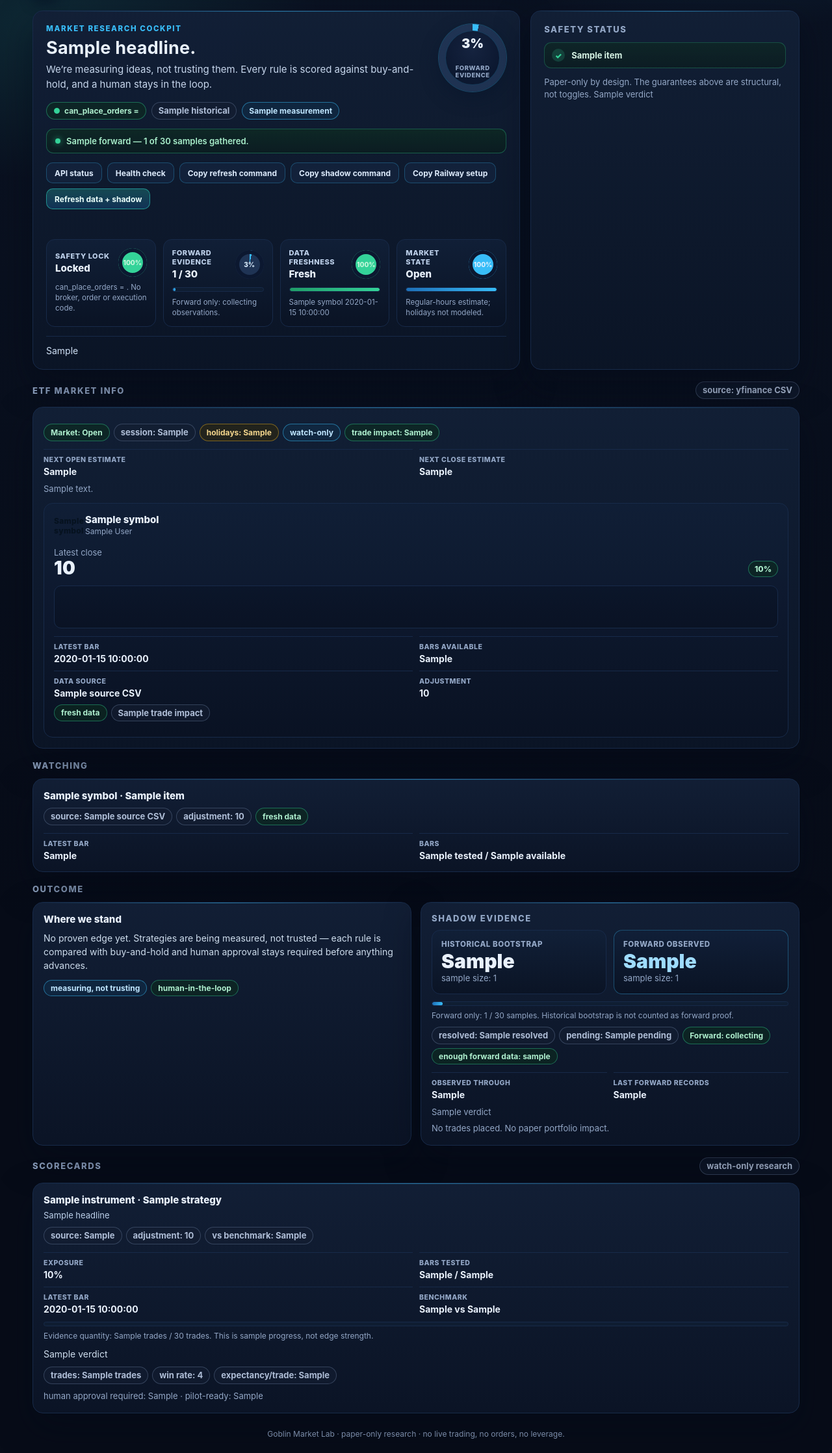
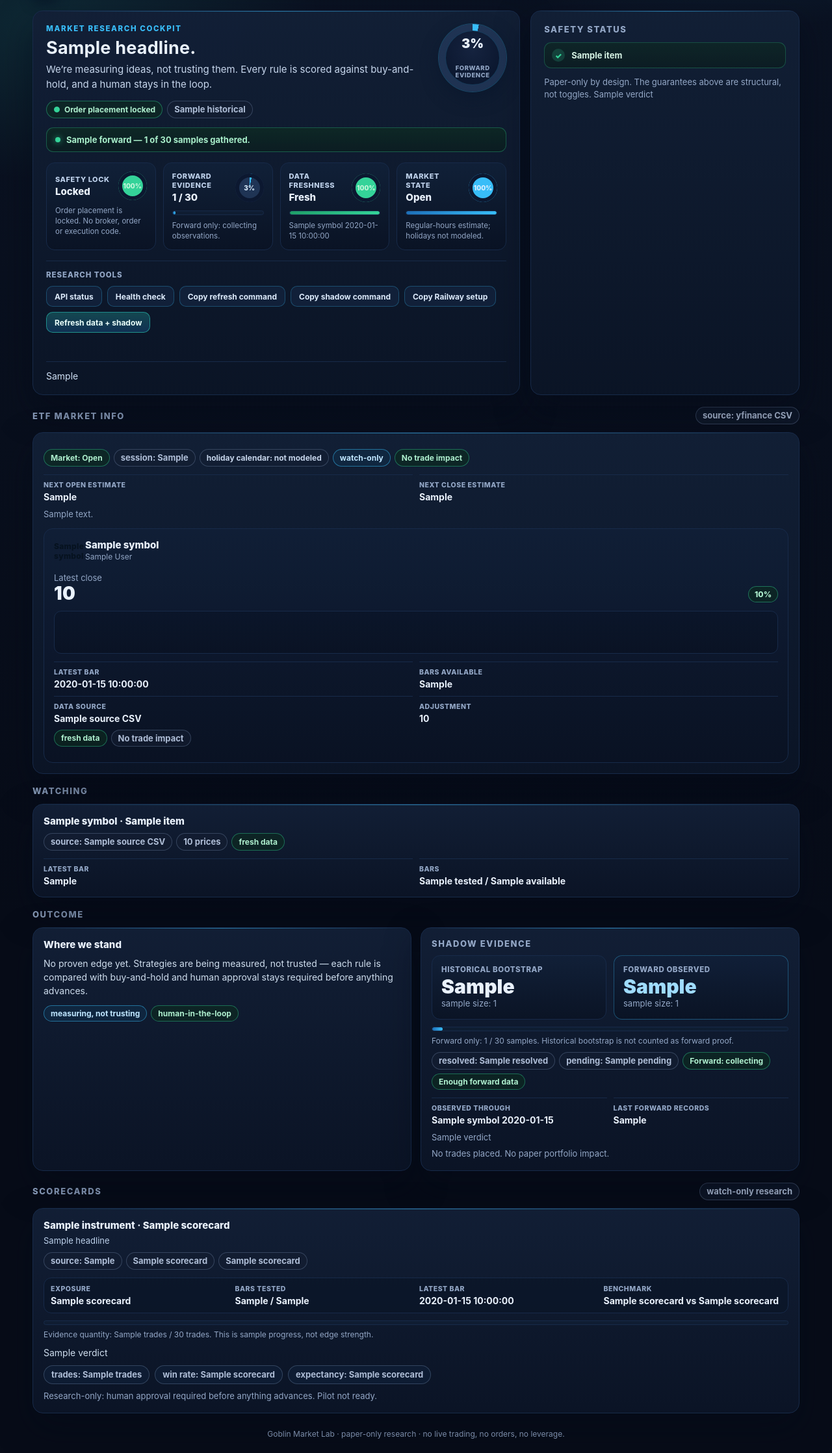
Before and after one commit to mastermind3691-ux/goblin-market-lab, a Flask app: template src/web/templates/dashboard.html in a window 1280 px wide. Shown: the part 58-2294 px from the top of the page at 65% size. Run offline with Flask 3, Linux system fonts and the light colour scheme; the template is opened without the code that fills it: most values are stand-ins (such as "Sample title", 1, 10 or a date in 2020); some libraries are stand-ins or nearby versions.

Commit message:
Polish dashboard presentation labels

```diff
--- a/src/web/app.py
+++ b/src/web/app.py
@@ -93,7 +93,7 @@ def dashboard_summary(scorecards: list[dict], shadow: dict) -> dict:
     if shadow.get("forward_observed", 0) > 0:
         forward_status = "Forward evidence is collecting"
     elif shadow.get("forward_observation_started", False):
-        forward_status = "Forward observation initialized - waiting for next completed bar"
+        forward_status = "Forward observation initialized"
     else:
         forward_status = "Forward evidence has not started"
 
@@ -109,7 +109,7 @@ def dashboard_summary(scorecards: list[dict], shadow: dict) -> dict:
             "No real trades",
             "No paper portfolio trades yet",
             "No broker/order/execution code",
-            "can_place_orders = false",
+            "Order placement locked",
         ],
         "next_step": next_step,
     }
--- a/src/web/templates/dashboard.html
+++ b/src/web/templates/dashboard.html
@@ -116,24 +116,31 @@
     .ring-core .cap { color:var(--muted); font-size:9.5px; font-weight:800; text-transform:uppercase; letter-spacing:.06em; margin-top:3px; }
 
     .hero-row { display:flex; flex-wrap:wrap; gap:8px; margin-top:16px; }
+    .hero-row.compact { gap:7px; margin-top:14px; }
 
     .notice {
       display:flex; align-items:center; gap:9px;
       margin-top:14px; padding:10px 13px;
       border-radius:11px;
-      border:1px solid rgba(251, 191, 36, .34);
-      background:linear-gradient(180deg, rgba(60, 49, 16, .6), rgba(38, 31, 12, .5));
-      color:#f3dca0; font-size:13px; font-weight:600;
+      border:1px solid rgba(56, 189, 248, .28);
+      background:linear-gradient(180deg, rgba(18, 36, 61, .64), rgba(11, 24, 44, .56));
+      color:#d4e7fb; font-size:13px; font-weight:650;
     }
     .notice.safe {
       border-color:rgba(52, 211, 153, .32);
       background:linear-gradient(180deg, rgba(13, 48, 31, .6), rgba(9, 31, 22, .5));
       color:#a9efcb;
     }
-    .notice .dot { width:8px; height:8px; border-radius:50%; background:var(--warn); flex:0 0 auto; box-shadow:0 0 10px rgba(251, 191, 36, .7); }
+    .notice .dot { width:8px; height:8px; border-radius:50%; background:var(--accent); flex:0 0 auto; box-shadow:0 0 10px rgba(56, 189, 248, .55); }
     .notice.safe .dot { background:var(--good); box-shadow:0 0 10px rgba(52, 211, 153, .7); }
 
     .action-row { display:flex; flex-wrap:wrap; gap:8px; margin-top:14px; }
+    .tool-row {
+      display:flex; align-items:center; justify-content:space-between; gap:10px; flex-wrap:wrap;
+      margin-top:16px; padding-top:14px; border-top:1px solid var(--line-soft);
+    }
+    .tool-label { color:var(--muted); font-size:11.5px; font-weight:800; text-transform:uppercase; letter-spacing:.08em; }
+    .tool-row .action-row { margin-top:0; }
     .action {
       appearance:none;
       display:inline-flex; align-items:center; gap:6px;
@@ -166,6 +173,7 @@
     }
     .pill.safe { border-color:rgba(52, 211, 153, .42); color:#aeefce; background:rgba(13, 44, 30, .6); }
     .pill.warn { border-color:rgba(251, 191, 36, .42); color:#f4d68d; background:rgba(48, 39, 14, .6); }
+    .pill.watch { border-color:rgba(122, 144, 178, .34); color:#c5d4ea; background:rgba(20, 31, 51, .55); }
     .pill.danger { border-color:rgba(251, 113, 133, .45); color:#ffc1cb; background:rgba(48, 20, 27, .6); }
     .pill.muted { border-color:rgba(122, 144, 178, .34); color:#aebdd6; background:rgba(20, 31, 51, .6); }
     .pill.accent { border-color:rgba(56, 189, 248, .5); color:#bfe6ff; background:rgba(16, 44, 70, .7); }
@@ -293,6 +301,34 @@
     .score-text { color:#cedded; font-size:14px; line-height:1.5; margin-top:9px; }
     .evidence-progress { margin-top:11px; }
     .evidence-progress .muted { margin-top:6px; font-size:12px; }
+    .scorecard-head { display:flex; align-items:flex-start; justify-content:space-between; gap:10px; margin-bottom:8px; }
+    .scorecard-head .headline { margin-bottom:0; }
+    .metric-strip { display:grid; grid-template-columns:repeat(3, minmax(0, 1fr)); gap:8px; margin-top:12px; }
+    .metric {
+      min-width:0; padding:9px 10px; border-radius:11px;
+      border:1px solid var(--line-soft);
+      background:rgba(11, 23, 43, .7);
+    }
+    .metric span {
+      display:block; color:var(--muted); font-size:10.5px; text-transform:uppercase;
+      font-weight:800; letter-spacing:.05em;
+    }
+    .metric strong { display:block; margin-top:3px; color:var(--text); font-size:15px; overflow-wrap:anywhere; }
+    article.card > p.muted:last-child { display:none; }
+    .score-metrics {
+      grid-template-columns:repeat(4, minmax(0, 1fr));
+      padding:10px;
+      border:1px solid var(--line-soft);
+      border-radius:12px;
+      background:rgba(9, 20, 38, .52);
+    }
+    .score-metrics div { border-top:0; padding-top:0; }
+    .score-stats { gap:8px; }
+    .score-stats .pill {
+      min-height:28px;
+      padding:4px 11px;
+      background:rgba(18, 35, 60, .55);
+    }
 
     .foot { margin-top:22px; text-align:center; color:var(--muted); font-size:12px; line-height:1.6; }
 
@@ -303,6 +339,8 @@
       .hero-ring { width:90px; height:90px; }
       .hero-ring .ring-core { width:72px; height:72px; }
       .cockpit-strip { grid-template-columns:1fr 1fr; }
+      .metric-strip { grid-template-columns:1fr; }
+      .score-metrics { grid-template-columns:1fr 1fr; }
       .keyline, .shadow-split { grid-template-columns:1fr 1fr; }
       .price-value { font-size:25px; }
       .topbar-pills { justify-content:flex-start; }
@@ -310,6 +348,7 @@
     }
     @media (max-width: 460px) {
       .cockpit-strip { grid-template-columns:1fr; }
+      .score-metrics { grid-template-columns:1fr; }
     }
     @media (min-width: 761px) and (max-width: 1020px) {
       .cockpit-strip { grid-template-columns:repeat(2, minmax(0, 1fr)); }
@@ -369,10 +408,9 @@
           </div>
         </div>
 
-        <div class="hero-row">
-          <span class="pill safe"><span class="tick">●</span> can_place_orders = {{ safety.can_place_orders|string|lower }}</span>
+        <div class="hero-row compact">
+          <span class="pill safe"><span class="tick">●</span> Order placement locked</span>
           <span class="pill muted">{{ summary.outcome.historical }}</span>
-          <span class="pill accent">{{ summary.outcome.measurement }}</span>
         </div>
 
         <div class="notice {% if forward_samples > 0 %}safe{% endif %}">
@@ -384,16 +422,6 @@
           {% endif %}
         </div>
 
-        <div class="action-row" data-safe-actions>
-          <a class="action" href="/api/status">API status</a>
-          <a class="action" href="/health">Health check</a>
-          <button class="action" type="button" data-copy="python -m tools.refresh_market_data --symbols SPY GLD --start 2000-01-01">Copy refresh command</button>
-          <button class="action" type="button" data-copy="python -m tools.run_shadow_tracking --mode forward">Copy shadow command</button>
-          <button class="action" type="button" data-copy="SHADOW_STATE_PATH=/mnt/data/shadow_state.json&#10;REAL_DATA_DIR=/mnt/data/real">Copy Railway setup</button>
-          <button class="action primary" type="button" data-admin-refresh>Refresh data + shadow</button>
-        </div>
-        <div class="action-status" data-admin-refresh-status></div>
-
         <div class="cockpit-strip" data-cockpit-gauges>
           <article class="gauge-card" data-safety-lock-gauge>
             <div class="gauge-top">
@@ -403,7 +431,7 @@
               </div>
               <div class="gauge-ring good" aria-hidden="true">100%</div>
             </div>
-            <div class="gauge-note">can_place_orders = {{ safety.can_place_orders|string|lower }}. No broker, order or execution code.</div>
+            <div class="gauge-note">Order placement is locked. No broker, order or execution code.</div>
           </article>
           <article class="gauge-card" data-forward-evidence-gauge data-forward-sample-size="{{ forward_samples }}" data-forward-target="{{ evidence_target }}">
             <div class="gauge-top">
@@ -440,6 +468,19 @@
           </article>
         </div>
 
+        <div class="tool-row" data-safe-actions>
+          <div class="tool-label">Research tools</div>
+          <div class="action-row">
+            <a class="action" href="/api/status">API status</a>
+            <a class="action" href="/health">Health check</a>
+            <button class="action" type="button" data-copy="python -m tools.refresh_market_data --symbols SPY GLD --start 2000-01-01">Copy refresh command</button>
+            <button class="action" type="button" data-copy="python -m tools.run_shadow_tracking --mode forward">Copy shadow command</button>
+            <button class="action" type="button" data-copy="SHADOW_STATE_PATH=/mnt/data/shadow_state.json&#10;REAL_DATA_DIR=/mnt/data/real">Copy Railway setup</button>
+            <button class="action primary" type="button" data-admin-refresh>Refresh data + shadow</button>
+          </div>
+        </div>
+        <div class="action-status" data-admin-refresh-status></div>
+
         <div class="next">{{ summary.next_step }}</div>
       </div>
 
@@ -466,9 +507,9 @@
         <div class="chip-row">
           <span class="pill {% if market_info.market_clock.market_state == 'open' %}safe{% else %}muted{% endif %}" style="text-transform:capitalize">market: {{ market_info.market_clock.market_state }}</span>
           <span class="pill muted">session: {{ market_info.market_clock.core_session }}</span>
-          <span class="pill warn">holidays: {{ market_info.market_clock.holiday_calendar_accuracy }}</span>
+          <span class="pill watch">holiday calendar: not modeled</span>
           <span class="pill accent">watch-only</span>
-          <span class="pill safe">trade impact: {{ market_info.trade_impact }}</span>
+          <span class="pill safe">No trade impact</span>
         </div>
         <div class="keyline">
           <div><span>Next open estimate</span><strong>{{ market_info.market_clock.next_open_est }}</strong></div>
@@ -513,7 +554,7 @@
               {% else %}
                 <span class="pill safe">fresh data</span>
               {% endif %}
-              <span class="pill muted">{{ item.trade_impact }} trade impact</span>
+              <span class="pill muted">No trade impact</span>
             </div>
           </div>
           {% endfor %}
@@ -529,7 +570,7 @@
           <div class="headline">{{ item.symbol }} · {{ item.label }}</div>
           <div class="chip-row">
             <span class="pill muted">source: {{ item.source }} CSV</span>
-            <span class="pill {% if item.adjustment == 'unknown' %}warn{% else %}muted{% endif %}">adjustment: {{ item.adjustment }}</span>
+            <span class="pill {% if item.adjustment == 'unknown' %}watch{% else %}muted{% endif %}">{% if item.adjustment == 'unknown' %}Adjustment not verified{% else %}{{ item.adjustment }} prices{% endif %}</span>
             {% if item.data_is_stale %}
               <span class="pill warn">stale data</span>
             {% else %}
@@ -586,10 +627,19 @@
                 Forward: collecting
               {% endif %}
             </span>
-            <span class="pill {% if shadow.enough_forward_data %}safe{% else %}warn{% endif %}">enough forward data: {{ shadow.enough_forward_data|string|lower }}</span>
+            <span class="pill {% if shadow.enough_forward_data %}safe{% else %}watch{% endif %}">{% if shadow.enough_forward_data %}Enough forward data{% else %}Not enough forward data yet{% endif %}</span>
           </div>
           <div class="keyline">
-            <div><span>Observed through</span><strong>{{ shadow.forward_observed_through or "not started" }}</strong></div>
+            <div>
+              <span>Observed through</span>
+              <strong>
+                {% if shadow.forward_observed_through %}
+                  {% for symbol, observed_date in shadow.forward_observed_through|dictsort %}{{ symbol }} {{ observed_date }}{% if not loop.last %}, {% endif %}{% endfor %}
+                {% else %}
+                  not started
+                {% endif %}
+              </strong>
+            </div>
             <div><span>Last forward records</span><strong>{{ shadow.new_forward_records_last_run }}</strong></div>
           </div>
           <p class="muted" style="margin-top:9px">{{ shadow.verdict }}</p>
@@ -606,7 +656,7 @@
       <div class="grid">
         {% for c in scorecards %}
         <article class="card">
-          <div class="headline">{{ c.instrument }} · {{ c.strategy }}</div>
+          <div class="headline">{{ c.instrument }} · {{ c.strategy_label or c.strategy }}</div>
           <div class="subhead">{{ c.headline }}</div>
           <div class="chip-row">
             {% if c.synthetic %}
@@ -614,15 +664,15 @@
             {% else %}
               <span class="pill muted">source: {{ c.data_source }}</span>
             {% endif %}
-            <span class="pill {% if c.price_adjustment == 'unknown' %}warn{% else %}muted{% endif %}">adjustment: {{ c.price_adjustment }}</span>
-            <span class="pill {% if c.vs_benchmark == 'beats' %}safe{% elif c.vs_benchmark == 'lags' %}warn{% else %}muted{% endif %}">vs benchmark: {{ c.vs_benchmark }}</span>
+            <span class="pill {% if c.price_adjustment == 'unknown' %}watch{% else %}muted{% endif %}">{{ c.price_adjustment_label or c.price_adjustment }}</span>
+            <span class="pill {% if c.vs_benchmark == 'beats' %}safe{% elif c.vs_benchmark == 'lags' %}watch{% else %}muted{% endif %}">{{ c.vs_benchmark_label or c.vs_benchmark }}</span>
             {% if c.data_is_stale %}<span class="pill warn">stale data</span>{% endif %}
           </div>
-          <div class="keyline">
-            <div><span>Exposure</span><strong>{{ (c.exposure_pct * 100)|round(1) }}%</strong></div>
+          <div class="keyline score-metrics">
+            <div><span>Exposure</span><strong>{{ c.exposure_label or ((c.exposure_pct * 100)|round(1) ~ "%") }}</strong></div>
             <div><span>Bars tested</span><strong>{{ c.bars_tested }} / {{ c.available_bars }}</strong></div>
             <div><span>Latest bar</span><strong>{{ c.last_bar_date or "unknown" }}</strong></div>
-            <div><span>Benchmark</span><strong>{{ c.strategy_return }} vs {{ c.buy_and_hold_return }}</strong></div>
+            <div><span>Benchmark</span><strong>{{ c.strategy_return_label or c.strategy_return }} vs {{ c.buy_and_hold_return_label or c.buy_and_hold_return }}</strong></div>
           </div>
           {% set trade_count = c.trades or 0 %}
           {% set score_pct = 100 if trade_count >= evidence_target else ((trade_count * 100 / evidence_target)|round(0, 'floor')) %}
@@ -631,11 +681,12 @@
             <div class="muted">Evidence quantity: {{ trade_count }} / {{ evidence_target }} trades. This is sample progress, not edge strength.</div>
           </div>
           <p class="score-text">{{ c.verdict }}</p>
-          <div class="chip-row">
+          <div class="chip-row score-stats">
             <span class="pill muted">trades: {{ c.trades }}</span>
-            <span class="pill muted">win rate: {{ c.win_rate }}</span>
-            <span class="pill muted">expectancy/trade: {{ c.expectancy_per_trade }}</span>
+            <span class="pill muted">win rate: {{ c.win_rate_label or c.win_rate }}</span>
+            <span class="pill muted">expectancy: {{ c.expectancy_per_trade_label or c.expectancy_per_trade }}</span>
           </div>
+          <p class="muted" style="margin-top:9px">Research-only: human approval required before anything advances. Pilot not ready.</p>
           {% if c.concentration.flagged %}<div class="flag">⚠ {{ c.concentration.note }}</div>{% endif %}
           <p class="muted" style="margin-top:9px">human approval required: {{ c.required_human_approval }} · pilot-ready: {{ c.ready_for_pilot }}</p>
         </article>
--- a/tools/run_backtest.py
+++ b/tools/run_backtest.py
@@ -31,7 +31,7 @@ def main() -> None:
             result = backtest(strat, symbol, bars, fee_bps=inst.fee_bps)
             card = build_scorecard(result, meta, bars=bars,
                                    available_bars=len(all_bars))
-            print(f"\n[{card['strategy']} on {card['instrument']}] {card['headline']}")
+            print(f"\n[{card['strategy_label']} on {card['instrument']}] {card['headline']}")
             print(f"  {card['verdict']}")
             print(f"  data={card['data_source']} ({card['evidence_grade']}, "
                   f"adjustment={card['price_adjustment']})")
```
Also changed, not shown: src/scorecard/scorecard.py (+38 -0 lines), tests/test_dashboard_summary.py (+11 -4 lines), tests/test_scorecard.py (+22 -1 lines).
